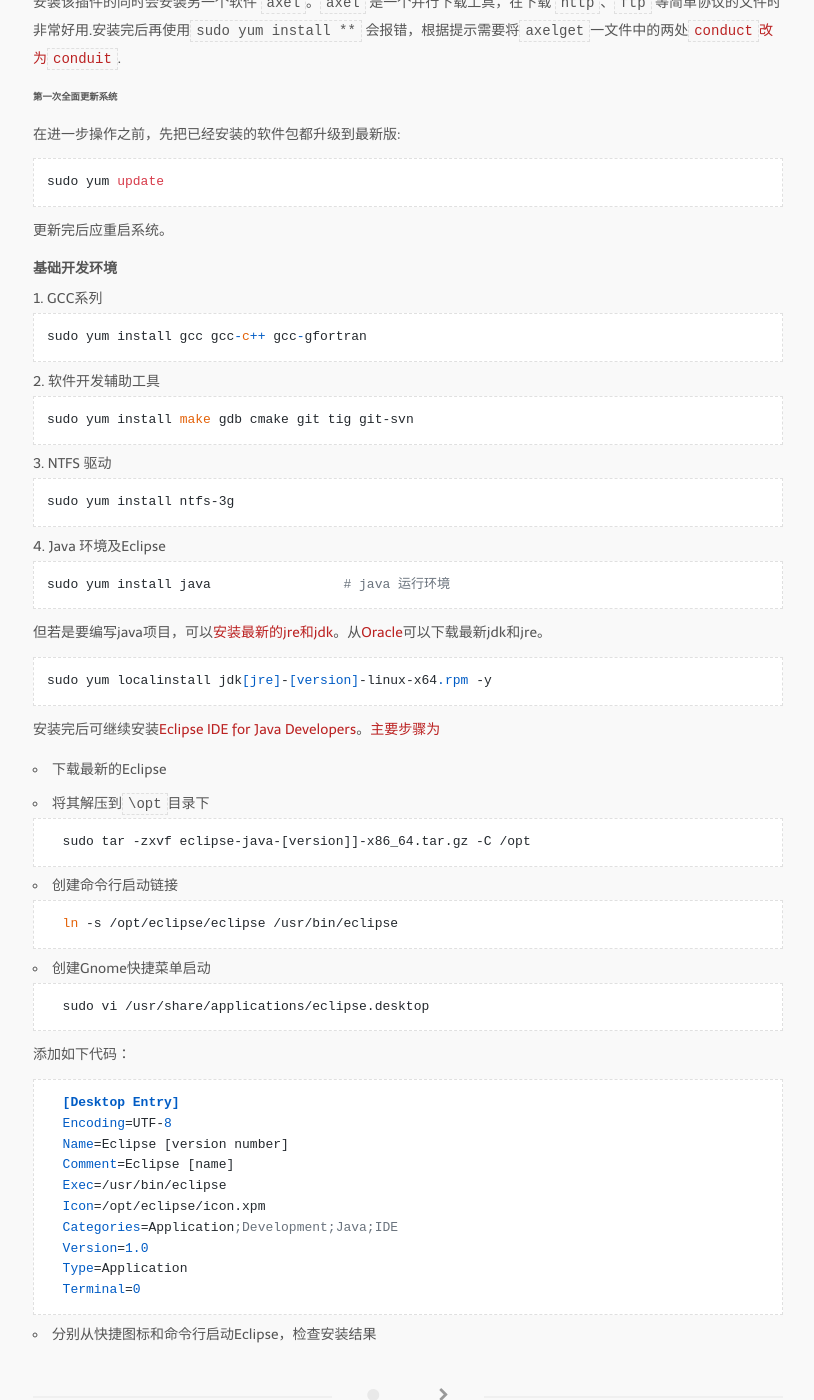
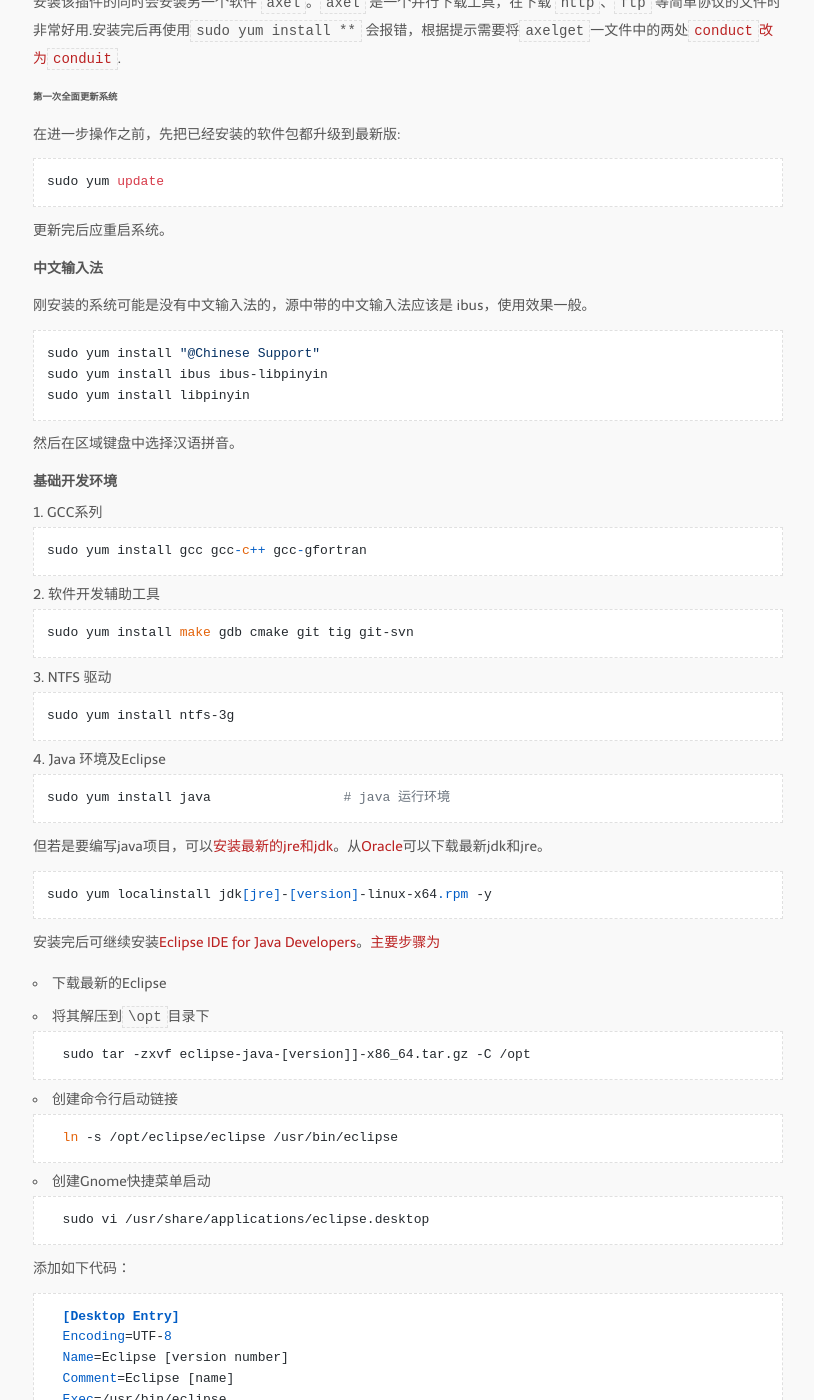
Before and after one commit to bizhishui/bizhishui.github.io, a Jekyll site: the page built from _posts/2017-01-10-CentOS7-Install-Configure.md, in a window 1280 px wide and 1400 px high, scrolled down 1981 px. Shown: the whole window, without its empty margins (232-1046 px from the left). Built offline with Jekyll 4.4.1, drawn with Linux system fonts in a browser that asks for light colours; nearby versions of some CDN libraries; some web fonts are replaced; a script that is not in the unit is left out; some of the changed text lies outside the part shown.

Commit message:
post centos continue

````diff
--- a/_posts/2017-01-10-CentOS7-Install-Configure.md
+++ b/_posts/2017-01-10-CentOS7-Install-Configure.md
@@ -82,6 +82,15 @@
 ```
 更新完后应重启系统。
 
+#### 中文输入法
+刚安装的系统可能是没有中文输入法的，源中带的中文输入法应该是 ibus，使用效果一般。
+```
+sudo yum install "@Chinese Support"
+sudo yum install ibus ibus-libpinyin
+sudo yum install libpinyin
+```
+然后在区域键盘中选择汉语拼音。
+
 #### 基础开发环境
 1. GCC系列
 ```
@@ -131,3 +140,20 @@
   Terminal=0
   ```
   - 分别从快捷图标和命令行启动Eclipse，检查安装结果
+
+#### 后处理软件安装
+1. Paraview
+2. Gnuplot
+
+#### Editors
+1. Vim
+2. Markdown+[Atom](https://atom.io/)
+
+#### 日常软件
+0. Tex Live 2016
+1. Gimp
+2. Inkscape
+3. Okular
+4. Google Chrome browser
+5. 解压软件
+6. Dropbox
````
